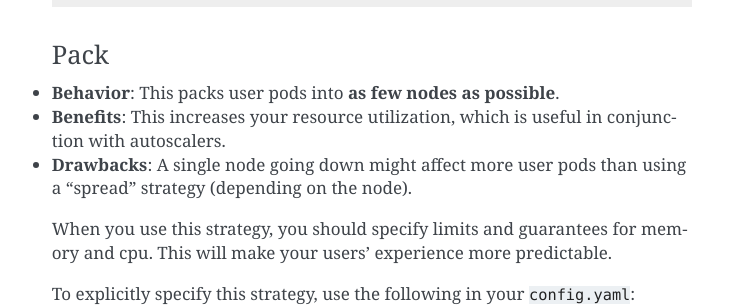
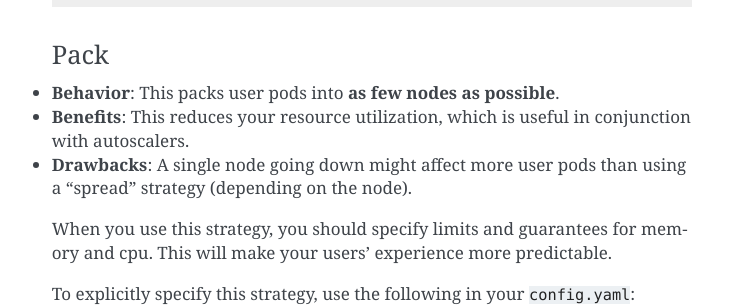
Before and after one commit to jupyterhub/zero-to-jupyterhub-k8s, a Sphinx documentation site: the page built from doc/source/advanced.md, in a window 1280 px wide and 900 px high, scrolled down 3657 px. Shown: the part 379-686 px from the top of the window, without its empty margins (388-1141 px from the left). Built offline with Sphinx 7.4.7, drawn with Linux system fonts in a browser that asks for light colours.

```diff
--- a/doc/source/advanced.md
+++ b/doc/source/advanced.md
@@ -186,7 +186,7 @@
 ### Pack
 
 * **Behavior**: This packs user pods into **as few nodes as possible**.
-* **Benefits**: This increases your resource utilization, which is useful in conjunction with autoscalers.
+* **Benefits**: This reduces your resource utilization, which is useful in conjunction with autoscalers.
 * **Drawbacks**: A single node going down might affect more user pods than using
   a "spread" strategy (depending on the node).
 
```
